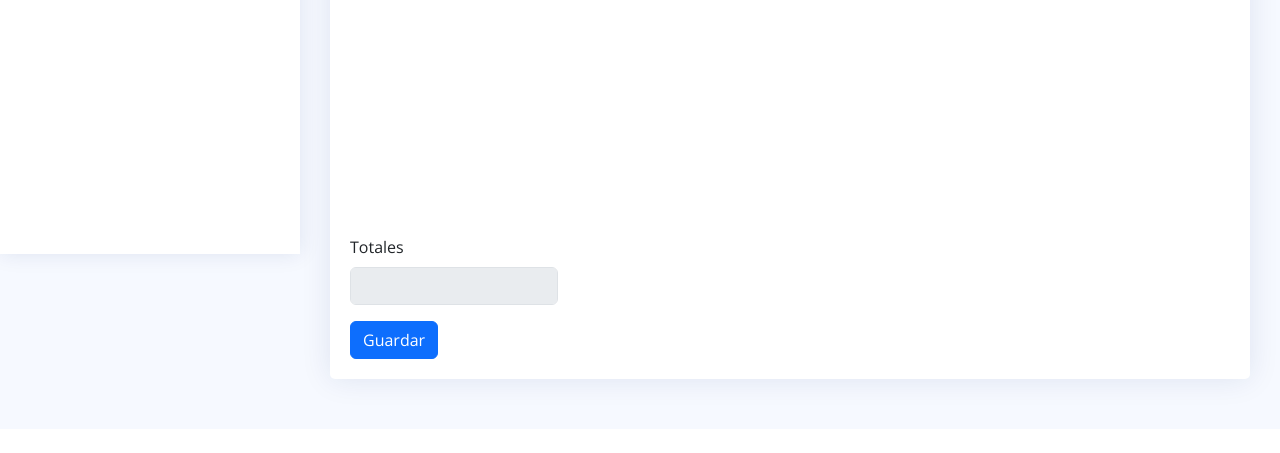
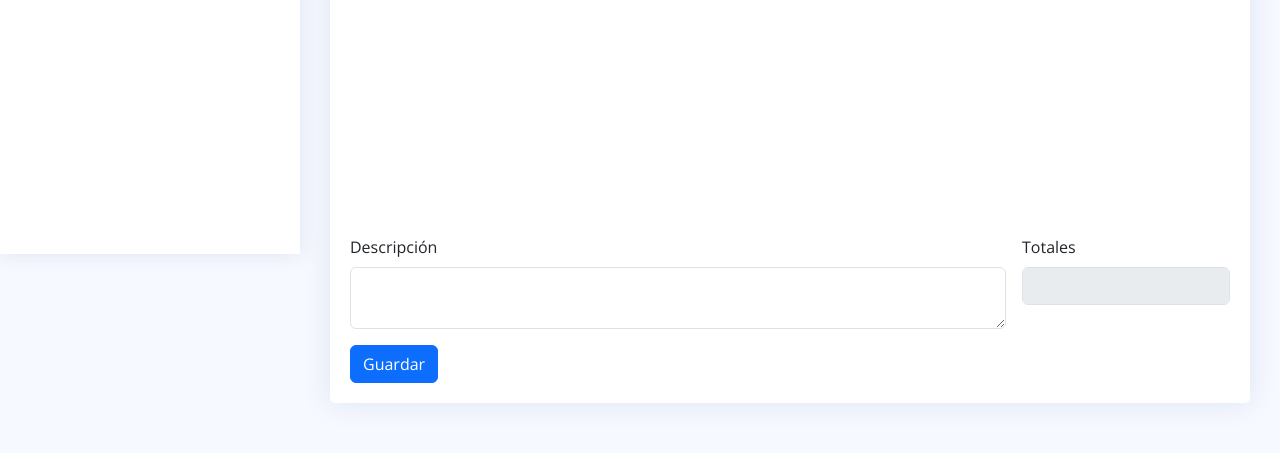
Before and after one commit to erickcasita/rarras-admin, a Django app: template warehouses/templates/addtransferwerehouse.html in a window 1280 px wide. Shown: the part 546-999 px from the top of the page. Before the commit the page ends 940 px from the top, so only its background shows below. Run offline with Django 5.2, Linux system fonts and the light colour scheme; the template is opened without the code that fills it, so the values that code supplies are empty; some libraries are stand-ins or nearby versions.

Commit message:
Agregado campo descripcion y validacion de cantidad de productos en vista transferencia de almacen

```diff
--- a/static/js/addtransferwerehouse.js
+++ b/static/js/addtransferwerehouse.js
@@ -40,7 +40,17 @@ $("#formTransferWarehouse").validate({
         }
     },
     submitHandler: function (form) {
-        form.submit();
+        if (validateQuantity()) {
+            form.submit();
+        } else {
+            Swal.fire({
+                title: 'Productos en Cero',
+                text: 'Para realizar un movimiento de almacen, se debe de tener al menos un producto con existencia',
+                icon: 'warning',
+                confirmButtonText: 'Ok',
+                confirmButtonColor: '#0d6efd'
+            });
+        }
     }
 });
 
@@ -150,3 +160,12 @@ $(document).ready(function () {
         });
     });
 });
+
+function validateQuantity() {
+    $("#tabletransferWerehouse input[type=number]").each(function () {
+        if ($(this).val() > 0) {
+            return true;
+        }
+    });
+    return false;
+}
--- a/warehouses/templates/addtransferwerehouse.html
+++ b/warehouses/templates/addtransferwerehouse.html
@@ -96,13 +96,18 @@
                                             <th scope="row">{{product.product.id}}</th>
                                             <td>{{product.product.name}}</td>
                                             <td>
-                                                <input type="number" class="form-control" id="{{product.product.id}}-price" name="{{product.product.id}}-price" value="0">
+                                                <input type="number" ondrop="return false;" onpaste="return false;" onkeypress="return event.charCode>=48 && event.charCode<=57" class="form-control" id="{{product.product.id}}-price" name="{{product.product.id}}-price" value="0">
                                             </td>
                                         </tr>
                                         {% endfor %}
                                     </tbody>
                                 </table>
                             </div>
+                        </div>
+
+                        <div class="col-md-9">
+                            <label class="form-label">Descripción</label>
+                            <textarea name="description" class="form-control"></textarea>
                         </div>
 
                         <div class="col-md-3">
```
